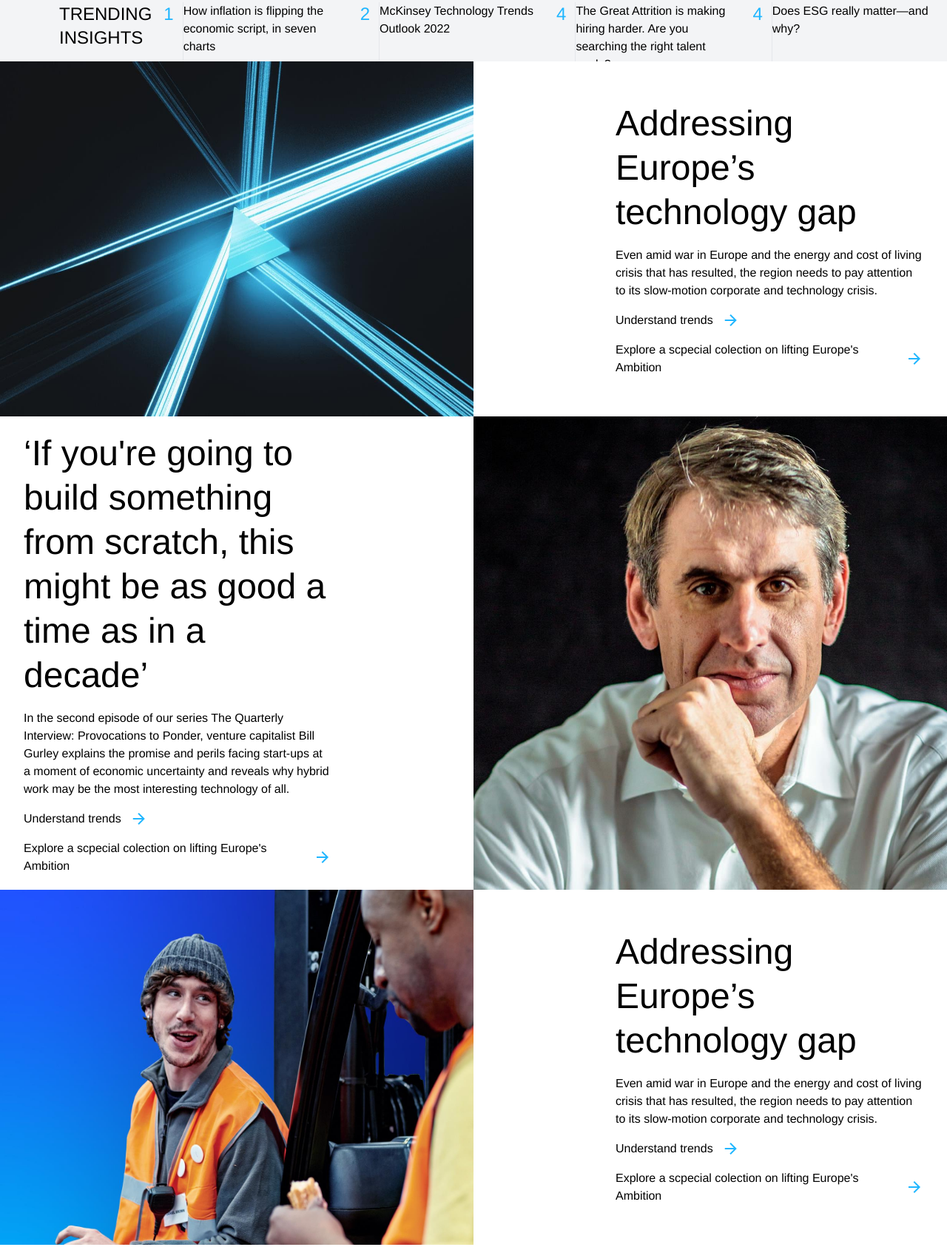
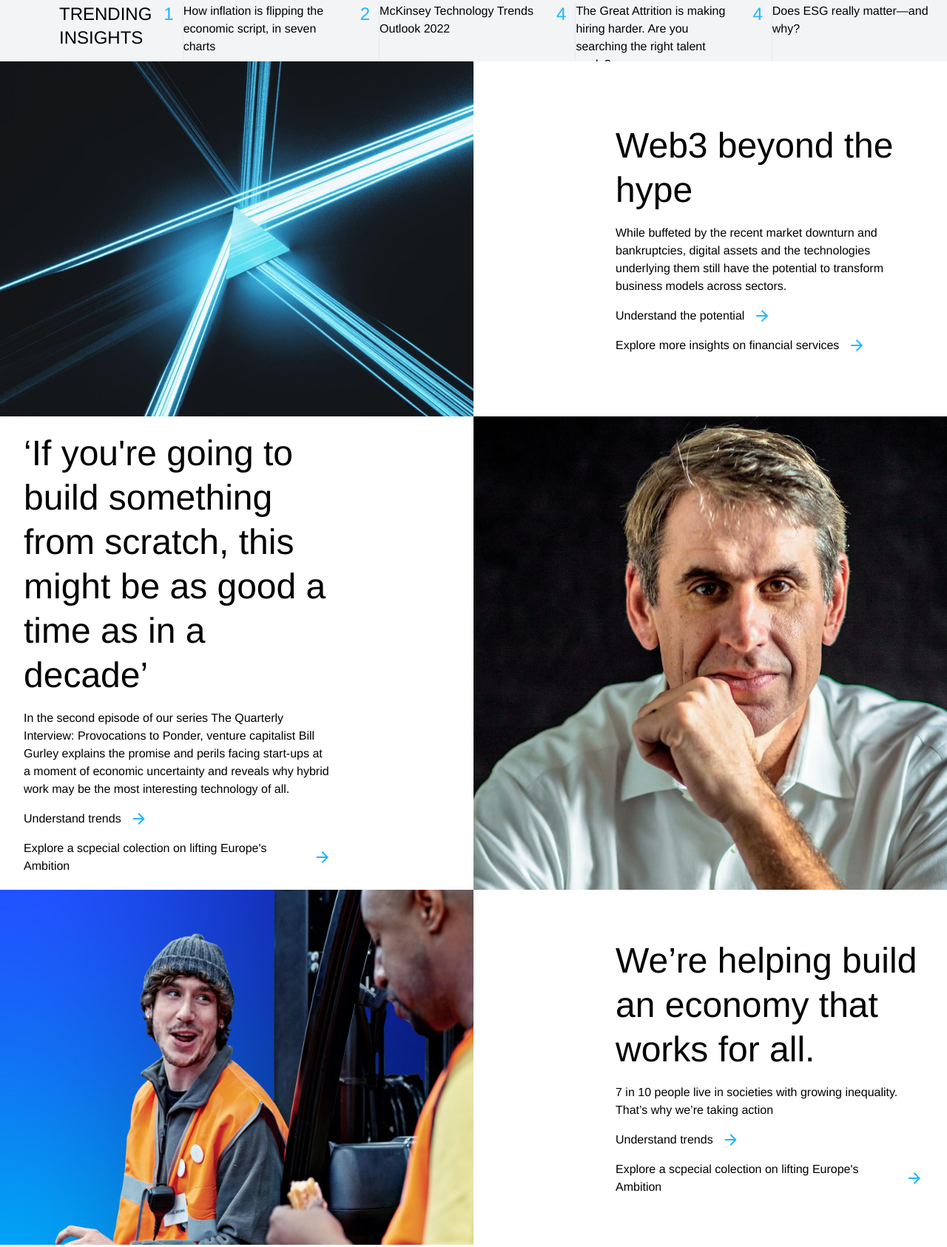
Before and after one commit to serapieTuyishime/practice-one, a website: page index.html in a window 1280 px wide. Shown: the part 521-2207 px from the top of the page at 74% size. Drawn offline with Linux system fonts and the light colour scheme.

Commit message:
halfway using the actual text

```diff
--- a/index.html
+++ b/index.html
@@ -75,16 +75,16 @@
         </div>
         <div class="description description--text-light">
             <div class="description__title">
-                Addressing Europe’s technology gap
+                Web3 beyond the hype
             </div>
             <p class="description__desc">
-                Even amid war in Europe and the energy and cost of living crisis that has resulted, the region needs to pay attention to its slow-motion corporate and technology crisis.
+                While buffeted by the recent market downturn and bankruptcies, digital assets and the technologies underlying them still have the potential to transform business models across sectors.
             </p>
             <div class="description__link">
-                Understand trends <span class="material-icons material-icons--blue">arrow_forward</span>
+                Understand the potential <span class="material-icons material-icons--blue">arrow_forward</span>
             </div>
             <div class="description__link">
-                Explore a scpecial colection on lifting Europe's Ambition <span class="material-icons material-icons--blue">arrow_forward</span>
+Explore more insights on financial services <span class="material-icons material-icons--blue">arrow_forward</span>
             </div>
         </div>
     </div>
@@ -113,10 +113,10 @@
         </div>
         <div class="description description--text-light">
             <div class="description__title">
-                Addressing Europe’s technology gap
+                We’re helping build an economy that works for all.
             </div>
             <p class="description__desc">
-                Even amid war in Europe and the energy and cost of living crisis that has resulted, the region needs to pay attention to its slow-motion corporate and technology crisis.
+                7 in 10 people live in societies with growing inequality. That’s why we’re taking action
             </p>
             <div class="description__link">
                 Understand trends <span class="material-icons material-icons--blue">arrow_forward</span>
@@ -135,7 +135,8 @@
                     September 23 2022
                 </div>
                 <div class="text-[40px]">
-                    Lorem ipsum dolor sit amet consectetur adipisicing elit. Nemo quisquam suscipit laborum cumque reiciendis at eligendi ea ipsum laboriosam mollitia.
+                    Tearing the 'paper ceiling':
+                    McKingsey supports effort driving
                 </div>
             </div>
         </div>
--- a/tailwind.config.js
+++ b/tailwind.config.js
@@ -7,6 +7,7 @@ module.exports = {
       colors: {
         'primary': '#1fb6ff',
       },
+
     },
   },
   plugins: [],
```
